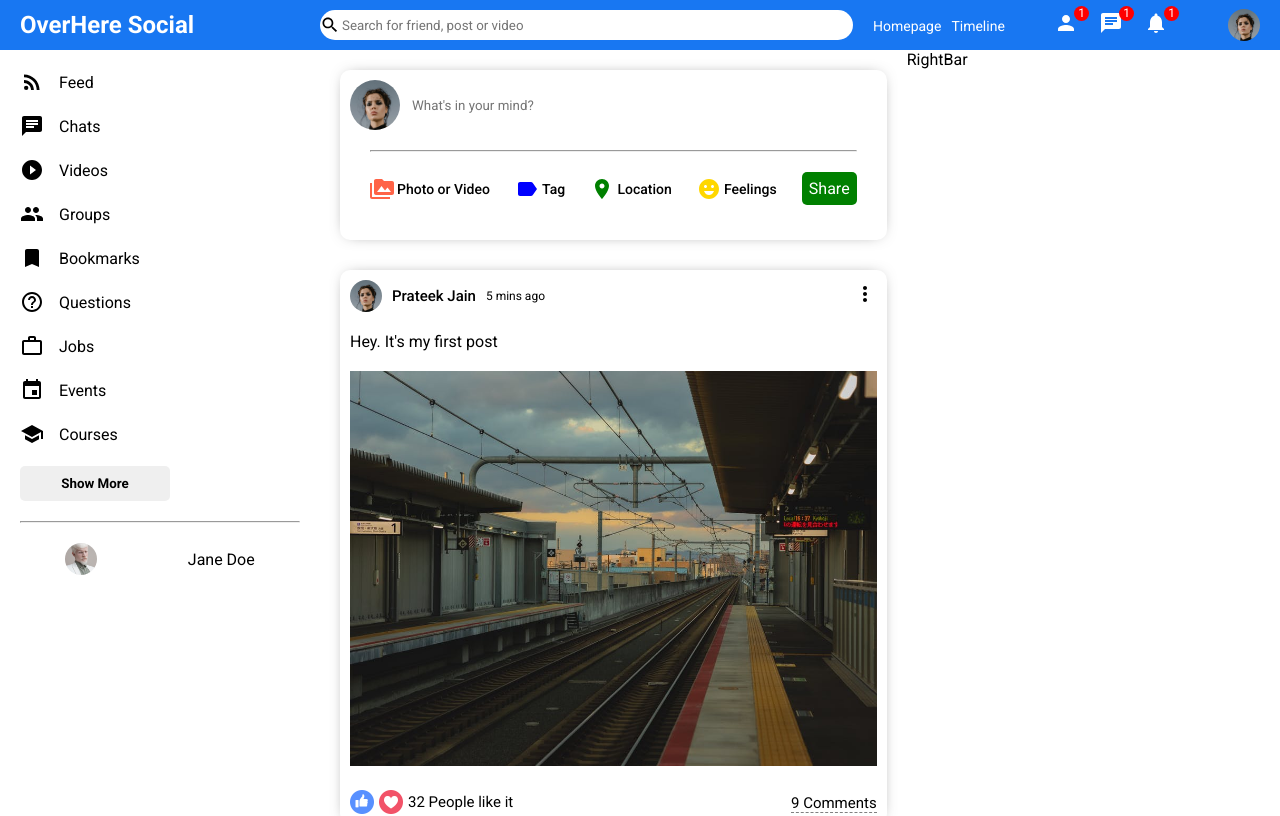
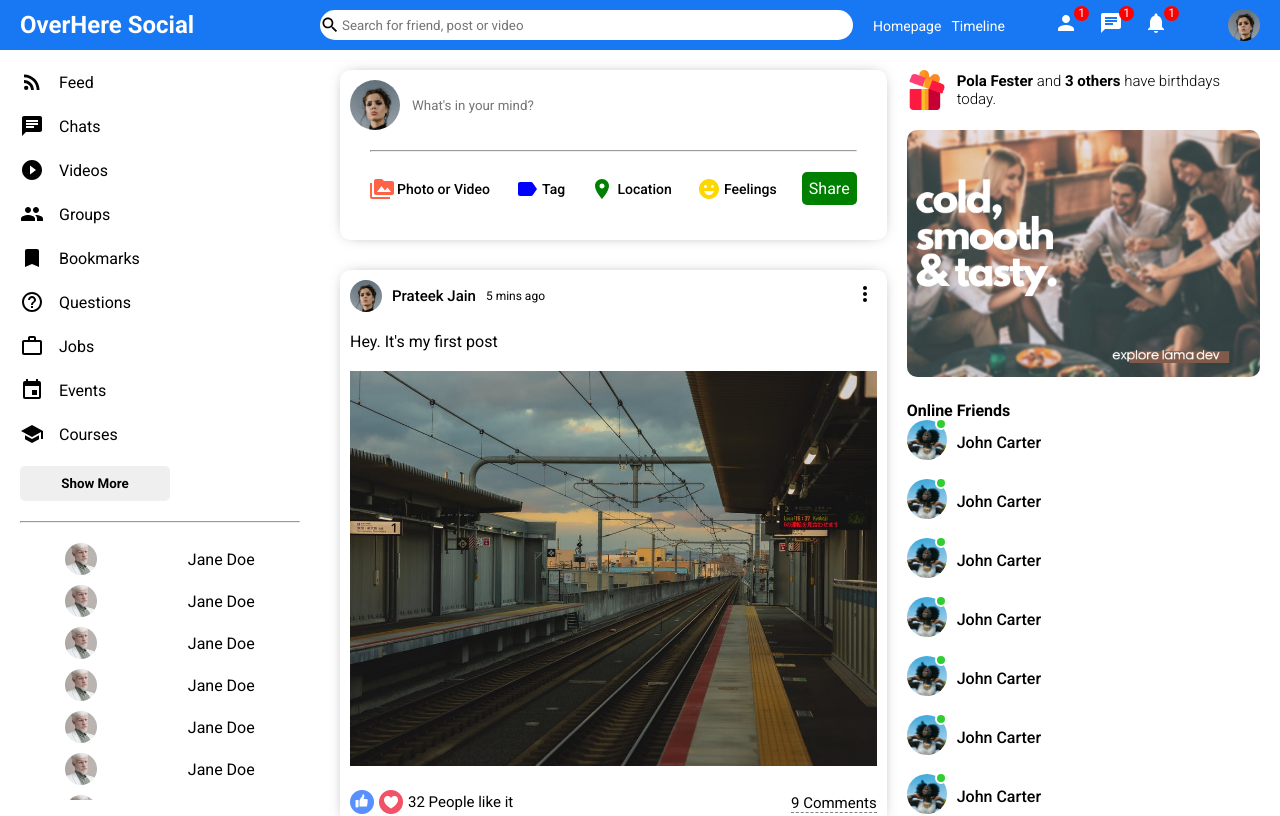
Before and after one commit to prateekjain07/over-here-social, a React (Create React App) app in the folder client/: page / in a window 1280 px wide. Shown: the top 816 px of the page. Built offline with nearby package versions, Linux system fonts and the light colour scheme.

Commit message:
FE CP 2 Till Rightbar

```diff
--- a/client/src/components/rightbar/Rightbar.jsx
+++ b/client/src/components/rightbar/Rightbar.jsx
@@ -2,7 +2,74 @@ import './rightbar.css'
 export default function Rightbar() {
     return (
         <div className="rightbar">
-            RightBar
+            <div className="rightbarWrapper">
+                <div className="birthdayContainer">
+                    <img src="assets/gift.png" alt="" className="birthdayImg" />
+                    <span className="birthdayText">
+                        <strong>Pola Fester</strong> and <strong>3 others</strong> have birthdays today.
+                    </span>
+                </div>
+                <img src="assets/ad.png" alt="" className="rightbarAd" />
+                <h4 className="rightbarTitle">Online Friends</h4>
+                <ul className="rightbarFriendList">
+                <li className="rightbarFriend">
+                        <div className="rightbarProfileImgContainer">
+                            <img src="assets/person/3.jpeg" alt="" className="rightbarProfileImg" />
+                            <span className="rightbarOnline"></span>
+                        </div>
+                        <span className="rightbarUsername">John Carter</span>
+                    </li>
+                    <li className="rightbarFriend">
+                        <div className="rightbarProfileImgContainer">
+                            <img src="assets/person/3.jpeg" alt="" className="rightbarProfileImg" />
+                            <span className="rightbarOnline"></span>
+                        </div>
+                        <span className="rightbarUsername">John Carter</span>
+                    </li>
+                    <li className="rightbarFriend">
+                        <div className="rightbarProfileImgContainer">
+                            <img src="assets/person/3.jpeg" alt="" className="rightbarProfileImg" />
+                            <span className="rightbarOnline"></span>
+                        </div>
+                        <span className="rightbarUsername">John Carter</span>
+                    </li>
+                    <li className="rightbarFriend">
+                        <div className="rightbarProfileImgContainer">
+                            <img src="assets/person/3.jpeg" alt="" className="rightbarProfileImg" />
+                            <span className="rightbarOnline"></span>
+                        </div>
+                        <span className="rightbarUsername">John Carter</span>
+                    </li>
+                    <li className="rightbarFriend">
+                        <div className="rightbarProfileImgContainer">
+                            <img src="assets/person/3.jpeg" alt="" className="rightbarProfileImg" />
+                            <span className="rightbarOnline"></span>
+                        </div>
+                        <span className="rightbarUsername">John Carter</span>
+                    </li>
+                    <li className="rightbarFriend">
+                        <div className="rightbarProfileImgContainer">
+                            <img src="assets/person/3.jpeg" alt="" className="rightbarProfileImg" />
+                            <span className="rightbarOnline"></span>
+                        </div>
+                        <span className="rightbarUsername">John Carter</span>
+                    </li>
+                    <li className="rightbarFriend">
+                        <div className="rightbarProfileImgContainer">
+                            <img src="assets/person/3.jpeg" alt="" className="rightbarProfileImg" />
+                            <span className="rightbarOnline"></span>
+                        </div>
+                        <span className="rightbarUsername">John Carter</span>
+                    </li>
+                    <li className="rightbarFriend">
+                        <div className="rightbarProfileImgContainer">
+                            <img src="assets/person/3.jpeg" alt="" className="rightbarProfileImg" />
+                            <span className="rightbarOnline"></span>
+                        </div>
+                        <span className="rightbarUsername">John Carter</span>
+                    </li>
+                </ul>
+            </div>
         </div>
     )
 }
--- a/client/src/components/rightbar/rightbar.css
+++ b/client/src/components/rightbar/rightbar.css
@@ -1,3 +1,59 @@
 .rightbar{
     flex: 3.5;
 }
+.rightbarWrapper{
+    padding: 20px 20px 0 0;
+}
+.birthdayContainer{
+    display: flex;
+    align-items: center;
+}
+.birthdayImg{
+    width: 40px;
+    height: 40px;
+    margin-right: 10px;
+}
+.birthdayText{
+    font-weight: 300;
+    font-size: 15px;
+}
+
+.rightbarAd{
+    width: 100%;
+    border-radius: 10px;
+    margin: 20px 0;
+}
+
+.rightbarFriendList{
+    padding: 0;
+    margin: 0;
+    list-style: none;
+}
+.rightbarFriend{
+    display: flex;
+    align-items: center;
+    margin-bottom: 15px;
+}
+.rightbarProfileImgContainer{
+    margin-right: 10px;
+    position: relative;
+}
+.rightbarProfileImg{
+    width: 40px;
+    height: 40px;
+    border-radius: 50%;
+    object-fit: cover;
+}
+.rightbarOnline{
+    width: 12px;
+    height: 12px;
+    border-radius: 50%;
+    position: absolute;
+    background-color: limegreen;
+    top: -2px;
+    right: 0;
+    border: 2px solid white;
+}
+.rightbarUsername{
+    font-weight: 500;
+}
--- a/client/src/components/sidebar/Sidebar.jsx
+++ b/client/src/components/sidebar/Sidebar.jsx
@@ -15,7 +15,8 @@ export default function Sidebar() {
     ]
     // Important piece of code for learning React
     // A good rule of thumb is that elements inside the map() call need keys.
-
+    // Second map function I used is just to create something like <li></li> * 10
+    // PS. map functions NEVER End with ;
     return (
         <div className="sidebar">
             <div className="sidebarWrapper">
@@ -35,10 +36,16 @@ export default function Sidebar() {
                 <button className="sidebarButton">Show More</button>
                 <hr className="sidebarHr" />
                 <ul className="sidebarFriendList">
-                    <li className="sidebarFriend">
-                        <img src="/assets/person/2.jpeg" alt="" className="sidebarFriendImg" />
-                        <span className="sidebarFriendName">Jane Doe</span>
-                    </li>
+                    {
+                        (new Array(10).fill(0)).map((element, index) => {
+                            return(
+                                <li className="sidebarFriend" key={index}>
+                                    <img src="/assets/person/2.jpeg" alt="" className="sidebarFriendImg" />
+                                    <span className="sidebarFriendName">Jane Doe</span>
+                                </li>
+                            );
+                        })
+                    }
                 </ul>
             </div>
         </div>
--- a/client/src/components/sidebar/sidebar.css
+++ b/client/src/components/sidebar/sidebar.css
@@ -52,6 +52,7 @@
     display: flex;
     align-items: center;
     justify-content: space-around;
+    margin: 10px 0;
 }
 .sidebarFriendImg{
     height: 32px;
```
